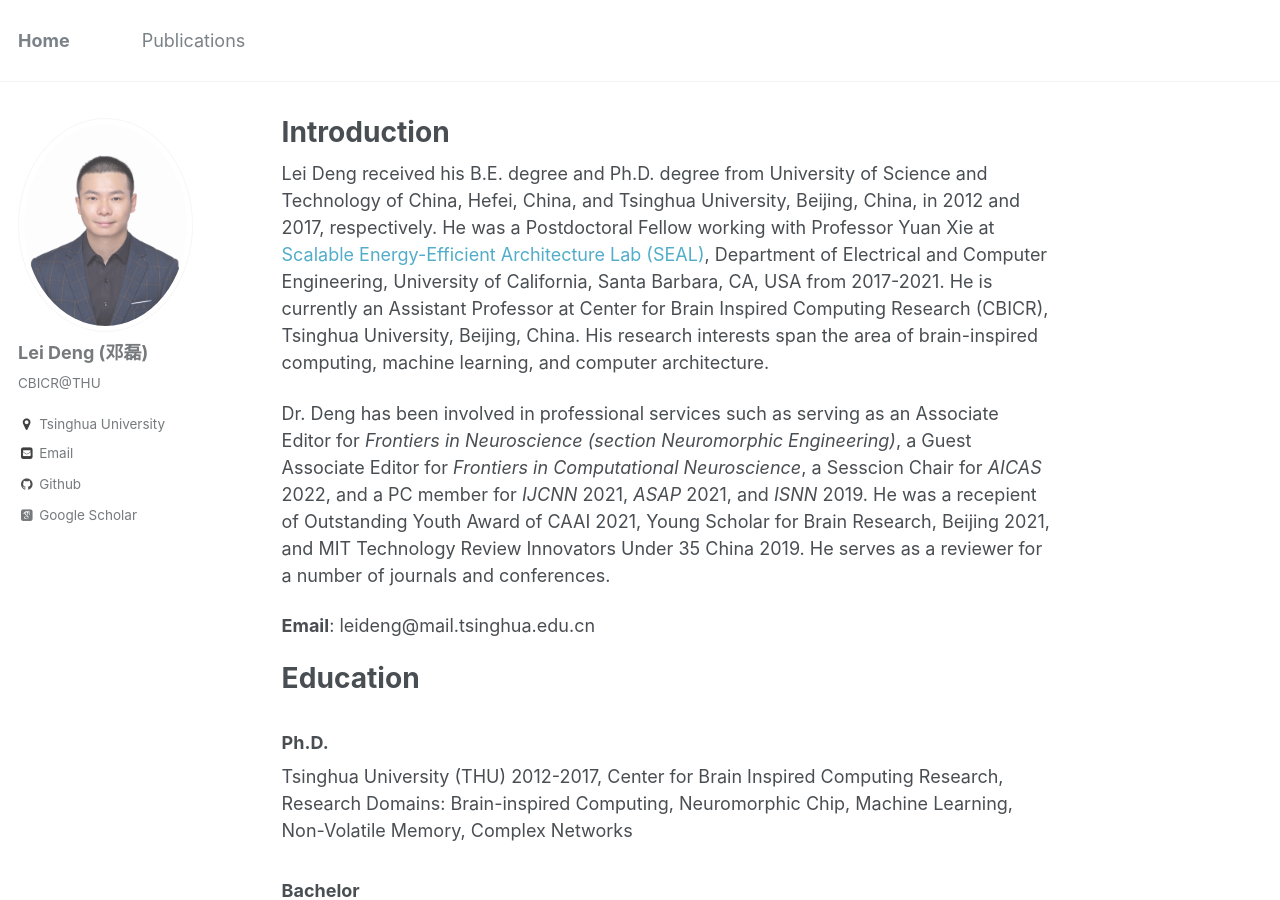
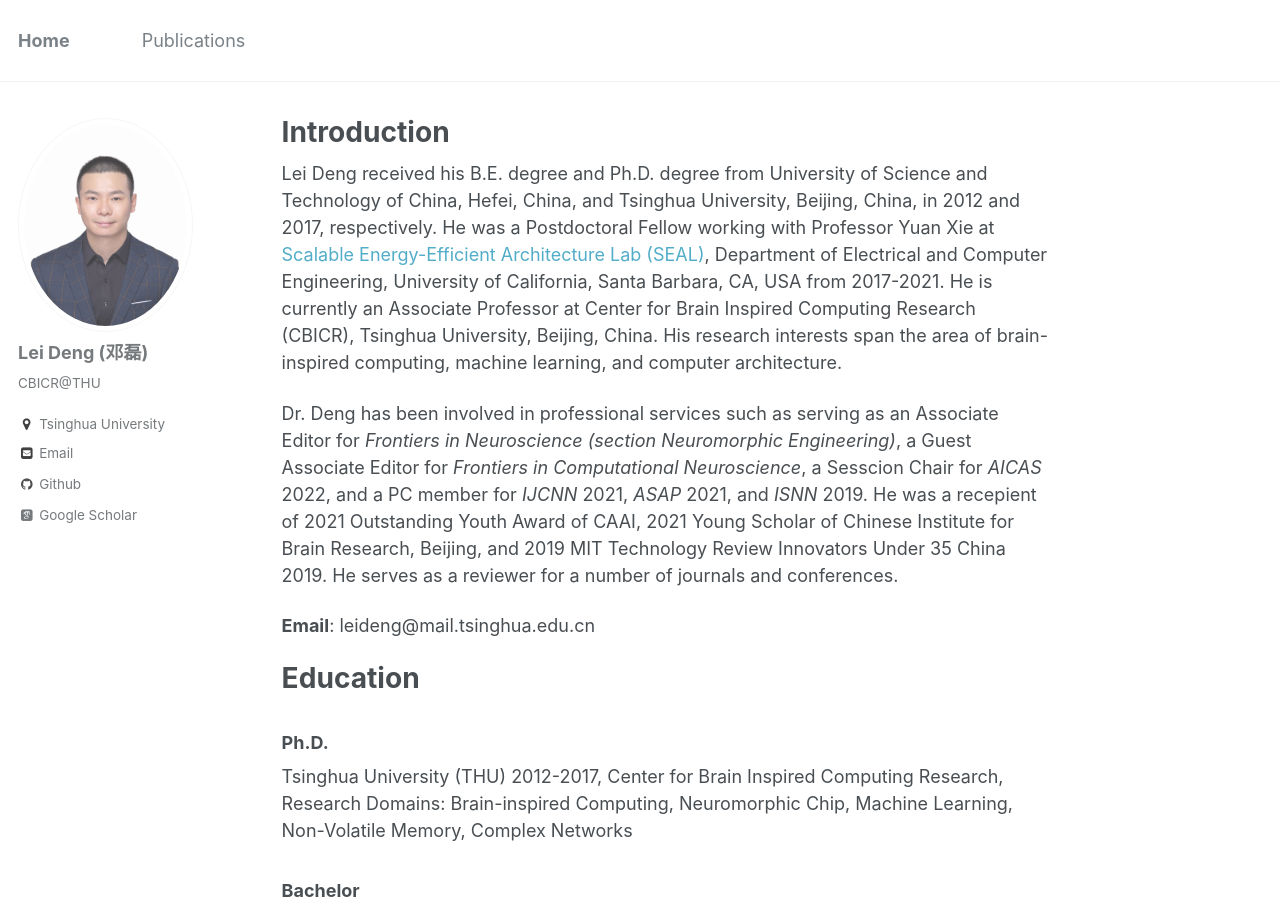
Before and after one commit to dllfei/dllfei.github.io, a Jekyll site: the page built from _pages/about.md, in a window 1280 px wide and 900 px high. Built offline with Jekyll 4.4.1, drawn with Linux system fonts in a browser that asks for light colours; some web fonts are replaced.

Commit message:
Update about.md

```diff
--- a/_pages/about.md
+++ b/_pages/about.md
@@ -8,9 +8,9 @@ redirect_from:
   - /about.html
 ---
 
-Lei Deng received his B.E. degree and Ph.D. degree from University of Science and Technology of China, Hefei, China, and Tsinghua University, Beijing, China, in 2012 and 2017, respectively. He was a Postdoctoral Fellow working with Professor Yuan Xie at [Scalable Energy-Efficient Architecture Lab (SEAL)](https://seal.ece.ucsb.edu/), Department of Electrical and Computer Engineering, University of California, Santa Barbara, CA, USA from 2017-2021. He is currently an Assistant Professor at Center for Brain Inspired Computing Research (CBICR), Tsinghua University, Beijing, China. His research interests span the area of brain-inspired computing, machine learning, and computer architecture.
+Lei Deng received his B.E. degree and Ph.D. degree from University of Science and Technology of China, Hefei, China, and Tsinghua University, Beijing, China, in 2012 and 2017, respectively. He was a Postdoctoral Fellow working with Professor Yuan Xie at [Scalable Energy-Efficient Architecture Lab (SEAL)](https://seal.ece.ucsb.edu/), Department of Electrical and Computer Engineering, University of California, Santa Barbara, CA, USA from 2017-2021. He is currently an Associate Professor at Center for Brain Inspired Computing Research (CBICR), Tsinghua University, Beijing, China. His research interests span the area of brain-inspired computing, machine learning, and computer architecture.
 
-Dr. Deng has been involved in professional services such as serving as an Associate Editor for *Frontiers in Neuroscience (section Neuromorphic Engineering)*, a Guest Associate Editor for *Frontiers in Computational Neuroscience*, a Sesscion Chair for *AICAS* 2022, and a PC member for *IJCNN* 2021, *ASAP* 2021, and *ISNN* 2019. He was a recepient of Outstanding Youth Award of CAAI 2021, Young Scholar for Brain Research, Beijing 2021, and MIT Technology Review Innovators Under 35 China 2019. He serves as a reviewer for a number of journals and conferences.
+Dr. Deng has been involved in professional services such as serving as an Associate Editor for *Frontiers in Neuroscience (section Neuromorphic Engineering)*, a Guest Associate Editor for *Frontiers in Computational Neuroscience*, a Sesscion Chair for *AICAS* 2022, and a PC member for *IJCNN* 2021, *ASAP* 2021, and *ISNN* 2019. He was a recepient of 2021 Outstanding Youth Award of CAAI, 2021 Young Scholar of Chinese Institute for Brain Research, Beijing, and 2019 MIT Technology Review Innovators Under 35 China 2019. He serves as a reviewer for a number of journals and conferences.
 
 **Email**: leideng@mail.tsinghua.edu.cn
 
```
